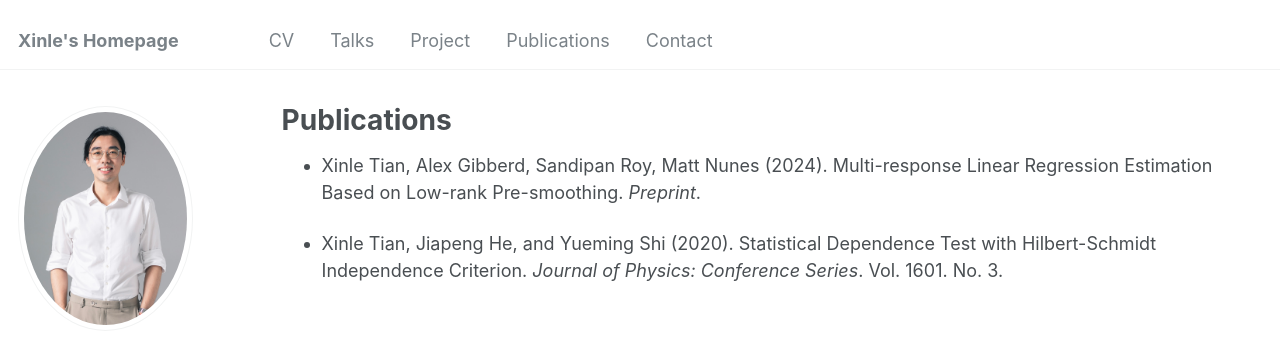
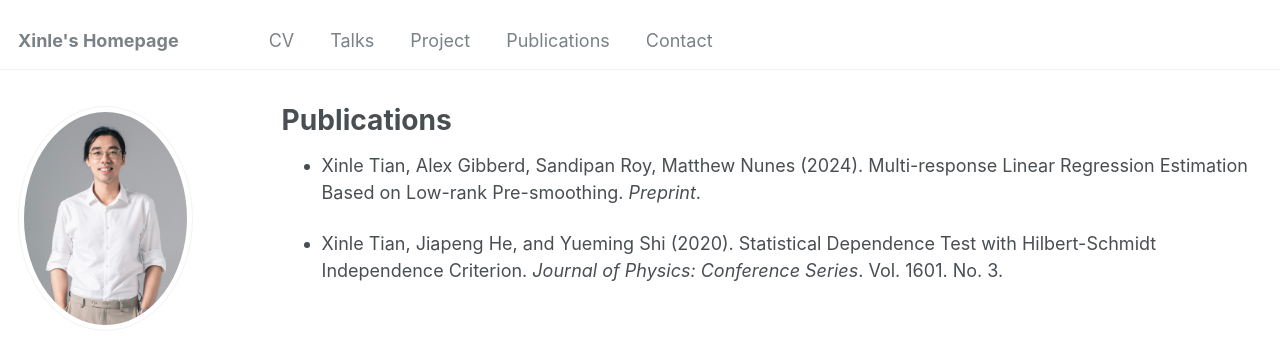
Before and after one commit to xinlet/xinlet.github.io, a Jekyll site: the page built from _pages/publications.md, in a window 1280 px wide. Shown: the top 342 px of the page. Built offline with Jekyll 4.4.1, drawn with Linux system fonts in a browser that asks for light colours.

Commit message:
Update publications.md

```diff
--- a/_pages/publications.md
+++ b/_pages/publications.md
@@ -5,6 +5,6 @@ permalink: /publications/
 author_profile: true
 ---
 
-* Xinle Tian, Alex Gibberd, Sandipan Roy, Matt Nunes (2024). Multi-response Linear Regression Estimation Based on Low-rank Pre-smoothing. *Preprint*.
+* Xinle Tian, Alex Gibberd, Sandipan Roy, Matthew Nunes (2024). Multi-response Linear Regression Estimation Based on Low-rank Pre-smoothing. *Preprint*.
 
 * Xinle Tian, Jiapeng He, and Yueming Shi (2020). Statistical Dependence Test with Hilbert-Schmidt Independence Criterion. *Journal of Physics: Conference Series*. Vol. 1601. No. 3.
```
